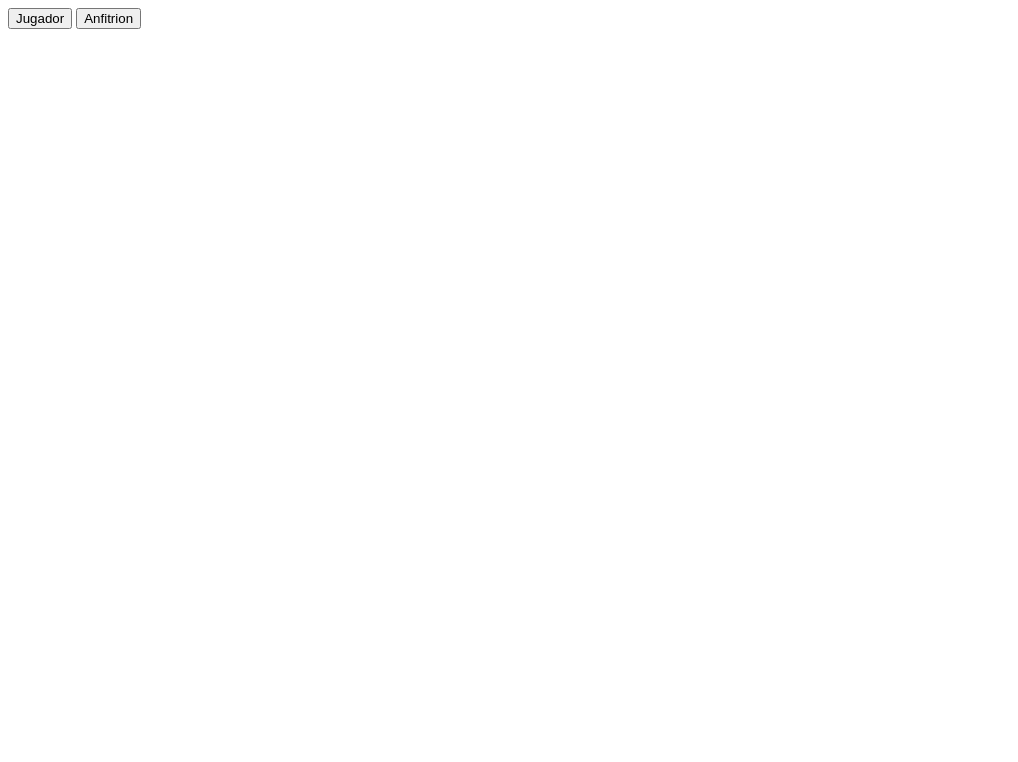
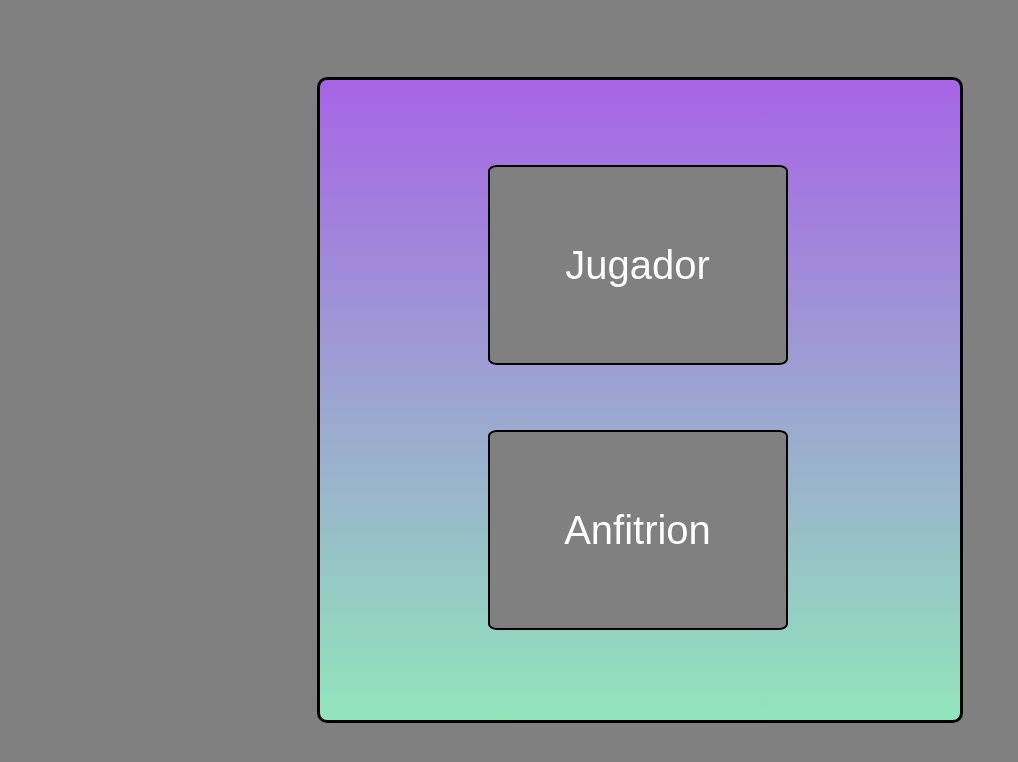
Before and after one commit to PepeTza/ETP, a website: page src/public/index.html in a window 1280 px wide. Shown: the whole page, without its empty margins (0-1018 px from the left). Drawn offline with Linux system fonts and the light colour scheme.

Commit message:
Falta poner bonito jugador y anfitrion

```diff
--- a/src/public/index.html
+++ b/src/public/index.html
@@ -1,6 +1,60 @@
 <!DOCTYPE html>
 
 <html>
-    <a href="./jugador"><button>Jugador</button></a>
-    <a href="./anfitrion"><button>Anfitrion</button></a>
+
+    <body>
+
+        <div class = "contenedor">
+
+            <div class = "hijo">
+
+                <a href="./jugador"><button>Jugador</button></a>
+                <a href="./anfitrion"><button>Anfitrion</button></a>
+            </div>
+        </div>
+    </body>
 </html>
+
+<style>
+
+    .contenedor {
+
+        width: 600px;
+        height: 600px;
+        border-radius: 10px;
+        border-style: solid;
+        position: absolute;
+        left: 50%;
+        top: 50%;
+        transform: translate(-50%, -50%);
+        background: linear-gradient(#a764e6, #91e5bb);
+        padding: 20px;
+    }
+
+    .hijo {
+
+        display: flex;
+        width: 595px;
+        height: 595px;
+        flex-direction: column;
+        justify-content: space-evenly;
+        align-content: center;
+        flex-wrap: wrap;
+    }
+
+    body{
+
+        background-color: gray;
+    }
+
+    button{
+
+        background-color: gray;
+        width: 300px;
+        height: 200px;
+        border-radius: 3%;
+        border-style: solid;
+        font-size: 40px;
+        color: white;
+    }
+</style>
```
Also changed, not shown: src/js/funciones.js (+5 -5 lines), src/public/anfitrion.html (+15 -15 lines).
